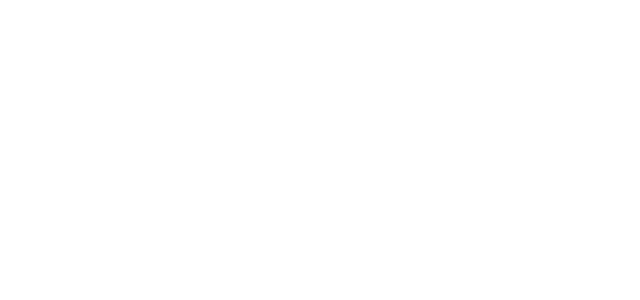
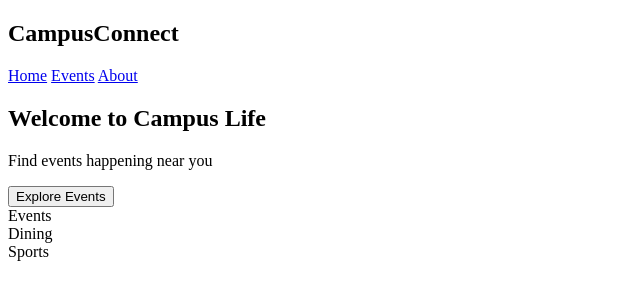
Before and after one commit to patricio1000/FInalProject_WD, a plain HTML site: page index.html in a window 1280 px wide. Shown: the whole page, without its empty margins (0-640 px from the left). Drawn offline with Linux system fonts and the light colour scheme.

Commit message:
homepage

```diff
--- a/index.html
+++ b/index.html
@@ -6,6 +6,28 @@
     <title>Document</title>
 </head>
 <body>
+    <!-- NAVBAR -->
+<nav>
+  <h1>CampusConnect</h1>
+  <a href="index.html">Home</a>
+  <a href="events.html">Events</a>
+  <a href="about.html">About</a>
+</nav>
+
+<!-- HERO SECTION -->
+<section>
+  <h2>Welcome to Campus Life</h2>
+  <p>Find events happening near you</p>
+  <button id="exploreBtn">Explore Events</button>
+</section>
+
+<!-- FEATURE CARDS -->
+<section>
+  <div>Events</div>
+  <div>Dining</div>
+  <div>Sports</div>
+</section>
+
 
 </body>
 </html>
```
